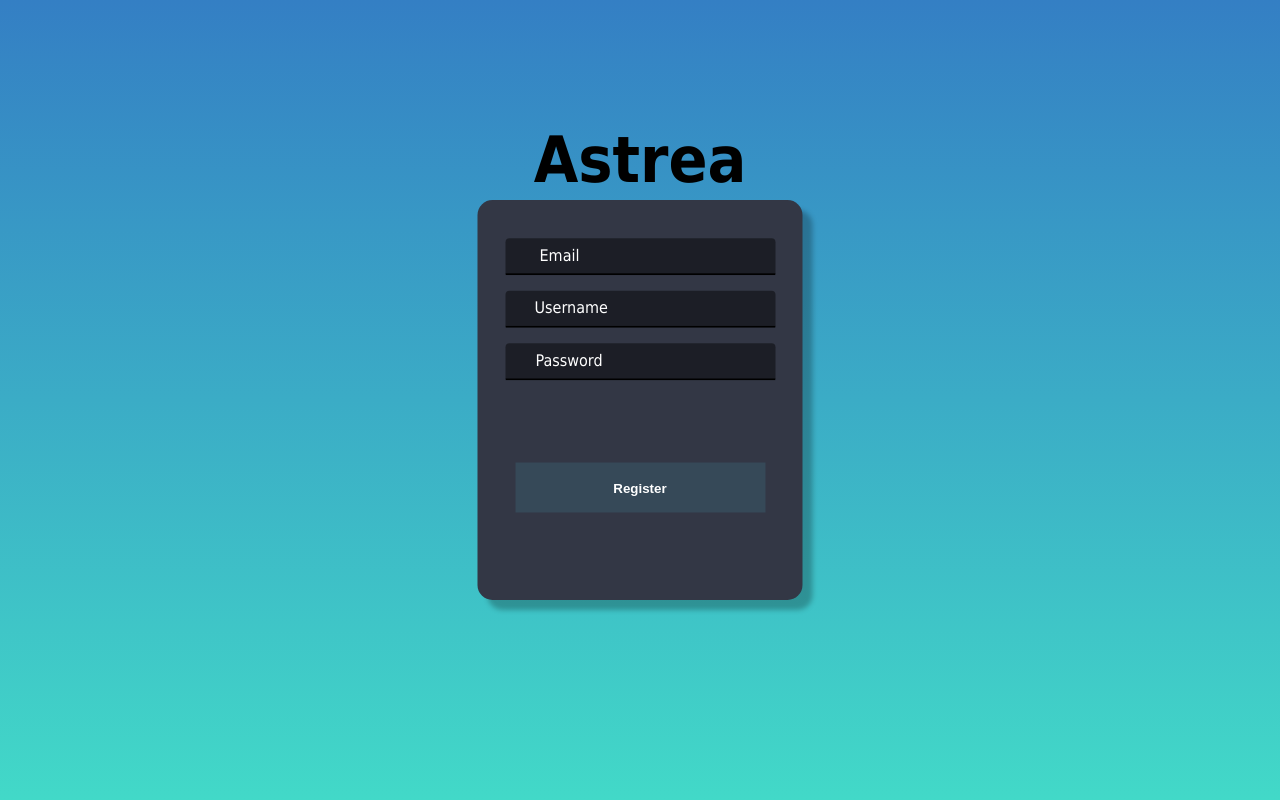
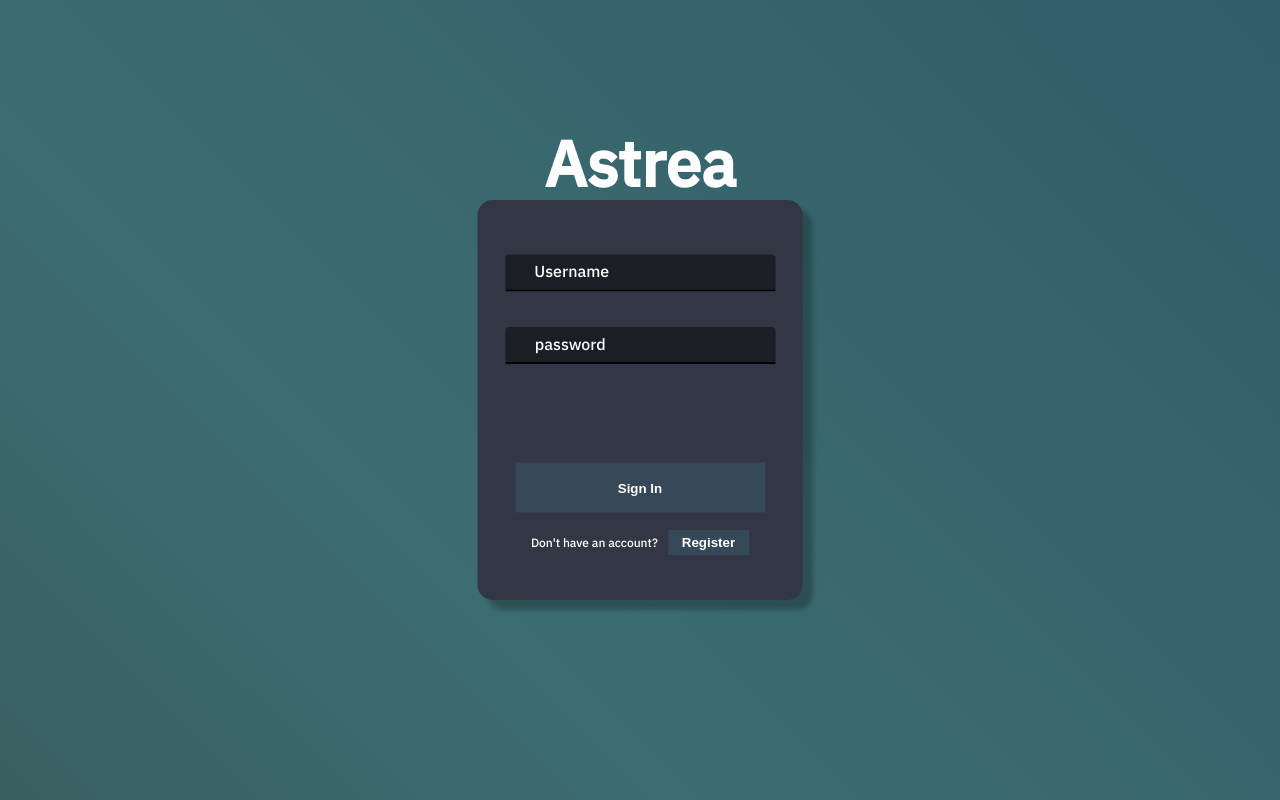
Before and after one commit to 0x9u/blackboxfrontend, a React (Create React App) app: page / in a window 1280 px wide. Built offline with nearby package versions, Linux system fonts and the light colour scheme.

Commit message:
first commit

```diff
--- a/src/App.js
+++ b/src/App.js
@@ -1,30 +1,18 @@
 import './App.css';
+import React from 'react';
+import SignLogin from './components/signlogin.js';
+import Chat from './components/chat.js';
+import {Route, Routes } from 'react-router-dom';
 
 function App() {
   return (
     <div className="App">
-      <div className="title"><h1>Astrea</h1></div>
-      <div className='prompt'>
-        <form className='register-form'>
-        <div className="userBox" id="email">
-        <input type="text" placeholder=' '/>
-        <label>Email</label>
-        </div>
-        <div className="userBox" id="username">
-        <input type="text" placeholder=' ' required/>
-        <label>Username</label>
-        </div>
-        <div className="userBox" id="password">
-        <input type="password" placeholder=' ' required/>
-        <label>Password</label>
-        </div>
-        <div className="buttonBox">
-          <input type="submit" className="button" value="Register"/>
-        </div>
-        </form>
-        <form className='signin-form'>
-        </form>
-      </div>
+      <Routes>
+      <Route path="/" element={<SignLogin login={true}/>}/>
+      <Route path="login" element={<SignLogin login={true}/>}/>
+      <Route path="register" element={<SignLogin login={false}/>}/>
+      <Route path="chat" element={<Chat/>}/>
+      </Routes>
     </div>
   );
 }
--- /dev/null
+++ b/src/components/chat.js
@@ -0,0 +1,12 @@
+import React from 'react';
+import './chat.css'
+
+function Chat() {
+    return (
+        <div className="Chat-Container">
+                <p>Place holder text</p>
+        </div>
+    );
+}
+
+export default Chat;
--- /dev/null
+++ b/src/components/signlogin.css
@@ -0,0 +1,166 @@
+@import url('https://fonts.googleapis.com/css2?family=IBM+Plex+Sans:wght@500&family=Open+Sans:wght@700&display=swap');
+.prompt {
+  position: absolute;
+  width:325px;
+  height: 400px;
+  border-radius: 15px;
+  color: white;
+  top: 50%;
+  left: 50%;
+  transform: translate(-50%, -50%);
+  background: #333745;
+  box-shadow: 10px 10px 5px rgba(0,0,0,0.25);
+}
+.register-form, .signin-form {
+  opacity: 1.0;
+  transition: .5s;
+}
+
+@keyframes aniBackground {
+  0% {
+    background-position: 0%, 15%;
+  }
+  50% {
+    background-position: 100% 95%;
+  }
+  100% {
+    background-position: 0% 15%;
+  }
+}
+
+.signlogin { /* maybe put animation for when user enters chat*/
+  background: linear-gradient(45deg, #353535, #3C6E71, #284B63);
+  background-size: 250% 250%;
+  animation: aniBackground 15s ease infinite;
+  width: 100%;
+  height: 100%;
+  position: absolute;
+  font-family: 'IBM Plex Sans';
+}
+
+.userBox {
+  position: absolute;
+}
+
+.title {
+color: #FFFFFF;
+text-align: center;
+}
+
+.title>h1{
+  font-size: 64px;
+}
+
+.register-form > .userBox#password {
+  left: 50%;
+  top: 40%;
+  transform: translate(-50%, -45%);
+}
+
+.register-form > .userBox#username {
+  left: 50%;
+  top: 25%;
+  transform: translate(-50%,-25%);
+}
+
+.register-form > .userBox#email {
+  left: 50%;
+  top: 10%;
+  transform: translate(-50%, -5%);
+}
+
+.signin-form > .userBox#username {
+  left: 50%;
+  top: 15%;
+  transform: translate(-50%,-15%);
+}
+
+.signin-form > .userBox#password {
+  left: 50%;
+  top: 35%;
+  transform: translate(-50%, -35%);
+}
+
+.userBox input {
+  border: none;
+  border-bottom: 2px solid black;
+  height: 35px;
+  width: 250px;
+  font-size: 16px;
+  background: rgba(0,0,0,0.45);
+  border-top-left-radius: 4px;
+  border-top-right-radius: 4px;
+  color:white;
+  outline: none;
+  padding: 0 10px;
+  caret-color: rgba(0,0,0,0.5);
+}
+
+.userBox label {
+  font-size: 15 px;
+  position: absolute;
+  left:15%;
+  top: 40%;
+  color: white;
+  transform: translate(-15%,-40%);
+  pointer-events: none;
+  transition: .5s;
+}
+
+.buttonBox {
+  position: absolute;
+  left: 50%;
+  top: 75%;
+  transform: translate(-50%, -75%);
+}
+
+.button {
+  width: 250px;
+  height: 50px;
+  background: #364958;
+  color: white;
+  font-weight: bolder;
+  outline: none;
+  border: none;
+  transition: 1s;
+}
+
+.button:hover {
+  background: #42D9C8;
+  box-shadow: 5px 5px 25px 10px #42D9C8;
+}
+
+input:focus ~ label, input:not(:placeholder-shown) ~ label{
+  top: 0%;
+  left: 5%;
+  color: burlywood;
+  font-size: 10px;
+}
+
+.switch>p {
+  display: inline;
+  font-size: 12px;
+  margin-right: 10px;
+}
+.switch>input[type="button"] {
+  width: 25%;
+  height: 25%;
+}
+
+.hidden::after, .hidden > div {
+  opacity: 0.0;
+  transition: 0.5s;
+  visibility: hidden;
+  pointer-events: none;
+}
+
+
+.switch {
+  position: absolute;
+  top: 110%;
+  text-align: center;
+  width: 100%;
+  height: 25%;
+  left: 5%;
+  transform: translate(-5%, -110%);
+}
--- /dev/null
+++ b/src/components/signlogin.js
@@ -0,0 +1,88 @@
+import './signlogin.css';
+import React from 'react';
+import { useNavigate } from 'react-router';
+/*
+Current bugs:
+when switching to register button has a delay
+in that delay the register button cannot be clicked
+Possiblities:
+  Transition bug?
+  css?
+Never mind fixed it lmao
+it was a css bug
+a quick pointer events fixes it
+
+*/
+function SignLogin(props) {
+  const [login, setLogin] = React.useState(props.login);
+  const navigate = useNavigate();
+  function Change() {
+    if (login) { //fixed 2 second lag delay by leaving out arrow function
+        setLogin(false); //it just works yo
+        navigate("../register", {"replace": true});
+    } else {
+        setLogin(true);
+        navigate("../login", {"replace": true});
+    }
+  }
+  function SignUpSubmit(event) {
+      event.preventDefault();
+    //post request back to backend server
+    //obtain token
+    //magic shit bitch
+    //change route to chatapp
+    navigate("../chat", {"replace" : true});
+  }
+  function LoginSubmit(event) {
+    event.preventDefault();
+
+    navigate("../chat", {"replace" : true});
+  }
+  return (
+    <div className="signlogin">
+      <div className="title"><h1>Astrea</h1></div>
+      <div className='prompt'>
+        <form className={login ? "register-form hidden" : "register-form"} onSubmit={SignUpSubmit}>
+        <div className="userBox" id="email">
+        <input type="text" placeholder=' '/>
+        <label>Email</label>
+        </div>
+        <div className="userBox" id="username">
+        <input type="text" placeholder=' ' required/>
+        <label>Username</label>
+        </div>
+        <div className="userBox" id="password">
+        <input type="password" placeholder=' ' required/>
+        <label>Password</label>
+        </div>
+        <div className="buttonBox">
+          <input type="submit" className="button" value="Register"/>
+        </div>
+        <div className="switch">
+          <p>Already have an account?</p>
+          <input type="button" className="button" value="Sign In" onClick={Change}/>
+          </div>
+        </form>
+        <form className={login ? 'signin-form' : "signin-form hidden"} onSubmit={LoginSubmit}>
+          <div className="userBox" id="username">
+          <input type="text" placeholder=' ' required/>
+            <label>Username</label>
+          </div>
+          <div className="userBox" id="password">
+          <input type="password" placeholder=' ' required/>
+            <label>password</label>
+          </div>
+          <div className="buttonBox">
+          <input type="submit" className="button" value="Sign In"/>
+        </div>
+        <div className="switch">
+          <p>Don't have an account?</p>
+          <input type="button" className="button" value="Register" onClick={Change}/>
+          </div>
+        </form>
+      </div>
+    </div>
+  );
+}
+
+export default SignLogin;
```
Also changed, not shown: src/components/chat.css (added).
